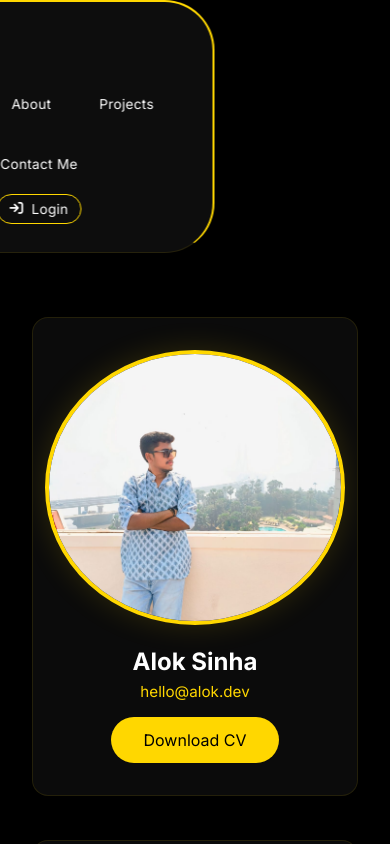
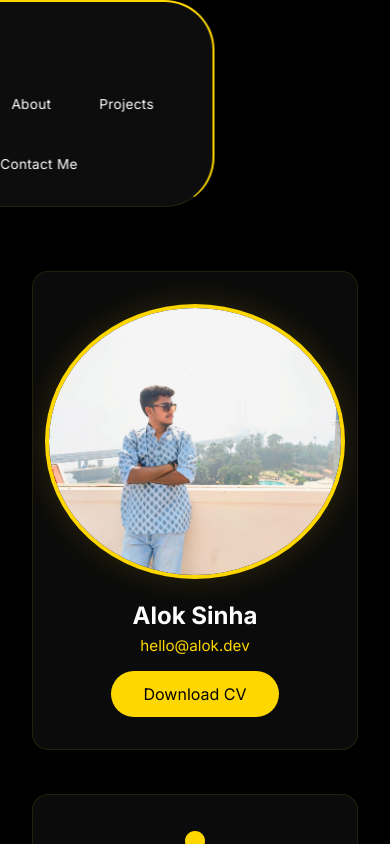
Before and after one commit to aloksinha123/Portfolio.2, a Next.js app: page /about in a window 390 px wide. Shown: the top 844 px of the page. Built offline with nearby package versions, Linux system fonts and the light colour scheme.

Commit message:
Add mobile responsive styles

```diff
--- a/components/Navbar.js
+++ b/components/Navbar.js
@@ -17,11 +17,6 @@ export default function Navbar() {
           <Link href="/projects" legacyBehavior><a>Projects</a></Link>
           <Link href="/contact" legacyBehavior><a>Contact Me</a></Link>
         </nav>
-        <Link href="/login" legacyBehavior>
-          <a className="login-btn">
-            <i className="fas fa-arrow-right-to-bracket"></i> Login
-          </a>
-        </Link>
       </div>
     </header>
   );
--- a/pages/about.js
+++ b/pages/about.js
@@ -17,9 +17,10 @@ export default function About() {
                 <a href="mailto:aloksinha081104@gmail.com" className="profile-email">
                   hello@alok.dev
                 </a>
-                <a href="/resume.pdf" className="download-cv-btn" download>
+                <a href="/alokcv.pdf" className="download-cv-btn" target="_blank" rel="noopener noreferrer">
                   Download CV
                 </a>
+
               </div>
 
               <div className="profile-card">
```
Also changed, not shown: pages/index.js (+6 -1 lines), 2 other files (tests, documents, lock files or other folders).
